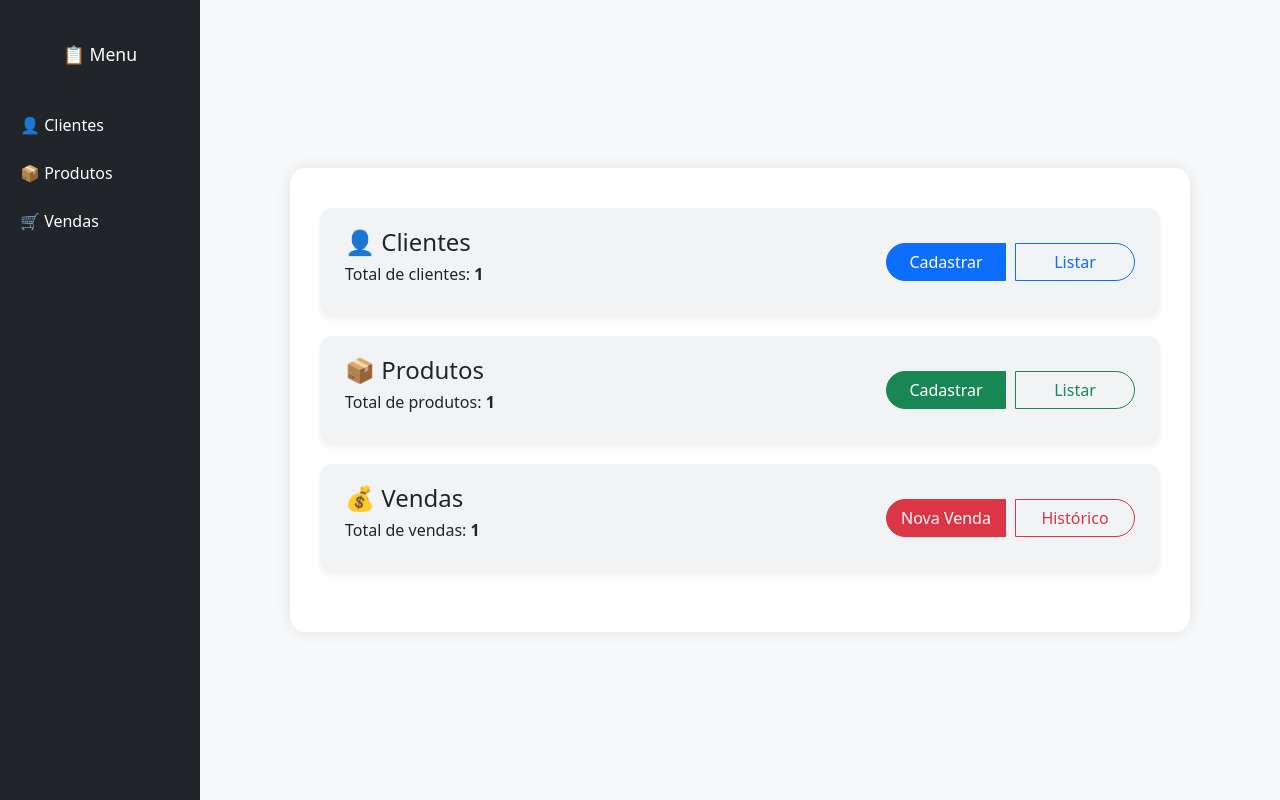
After one commit to JoaoPSFranca/BCC-Topicos-de-Programacao, a Flask app: template Dia-9_Flask/ProjetoVendas/templates/home.html in a window 1280 px wide. The commit adds this page. Run offline with Flask 3, Linux system fonts and the light colour scheme; the template is opened without the code that fills it: most values are stand-ins (such as "Sample title", 1, 10 or a date in 2020).

Commit message:
feat: add index and client_list | bug mysql

```diff
--- a/Dia-9_Flask/ProjetoVendas/dao/Database.py
+++ b/Dia-9_Flask/ProjetoVendas/dao/Database.py
@@ -5,7 +5,7 @@ class Database:
        self.server=""
        self.database=""
        self.password=""
-       self.database=""
+       self.user=""
        self.port=3306
        self.pointer =""
 
--- /dev/null
+++ b/Dia-9_Flask/ProjetoVendas/static/css/base.css
@@ -0,0 +1,52 @@
+body {
+    background-color: #f8f9fa;
+    margin: 0;
+    height: 100vh;
+    display: flex;
+}
+
+.sidebar {
+    width: 200px;
+    background-color: #212529;
+    padding-top: 2rem;
+    flex-shrink: 0;
+}
+
+.sidebar a {
+    color: #ffffff;
+    text-decoration: none;
+    display: block;
+    padding: 12px 20px;
+    font-weight: 500;
+}
+
+.sidebar a:hover {
+    background-color: #343a40;
+    border-left: 4px solid #0d6efd;
+}
+
+.sidebar a.active {
+    background-color: #0d6efd;
+    font-weight: bold;
+}
+
+.main-content {
+    flex-grow: 1;
+    display: flex;
+    align-items: center;
+    justify-content: center;
+}
+
+.menu-link {
+    color: #ffffff;
+    text-decoration: none;
+    font-weight: bold;
+    font-size: 1.1rem;
+}
+
+.menu-link:hover,
+.menu-link:focus {
+    color: #ffffff;
+    text-decoration: none;
+    cursor: pointer;
+}
--- /dev/null
+++ b/Dia-9_Flask/ProjetoVendas/static/css/index.css
@@ -0,0 +1,66 @@
+body {
+    background-color: #f8f9fa;
+    margin: 0;
+    height: 100vh;
+    display: flex;
+}
+
+.card-section {
+    width: 100%;
+    max-width: 900px;
+    background-color: #ffffff;
+    border-radius: 15px;
+    box-shadow: 0 0 15px rgba(0, 0, 0, 0.1);
+    padding: 40px 30px;
+}
+
+.info-card {
+    border-radius: 12px;
+    padding: 20px 25px;
+    margin-bottom: 20px;
+    background-color: #f1f3f5;
+    box-shadow: 0 4px 6px rgba(0, 0, 0, 0.05);
+}
+
+.info-card h4 {
+    margin-bottom: 5px;
+}
+
+.info-card p {
+    margin-bottom: 10px;
+}
+
+.btn-group {
+    display: flex;
+    gap: 10px;
+}
+
+.btn-custom {
+    min-width: 120px;
+}
+
+.btn-fill {
+    border-bottom-left-radius: 20px;
+    border-top-left-radius: 20px;
+}
+
+.btn-fill:hover {
+    background-color: transparent;
+}
+
+.btn-primary:hover {
+    color: #0d6efd;
+}
+
+.btn-success:hover {
+    color: #198754;
+}
+
+.btn-danger:hover {
+    color: #dc3545;
+}
+
+.btn-outline {
+    border-bottom-right-radius: 20px;
+    border-top-right-radius: 20px;
+}
--- /dev/null
+++ b/Dia-9_Flask/ProjetoVendas/templates/base.html
@@ -0,0 +1,16 @@
+<body>
+    <div class="sidebar">
+        <h5 class="text-center mb-4">
+            <a href="/" class="menu-link">📋 Menu</a>
+        </h5>
+
+        <a href="/clients" class="{% if active_page == 'clients' %}active{% endif %}">👤 Clientes</a>
+        <a href="/products" class="{% if active_page == 'products' %}active{% endif %}">📦 Produtos</a>
+        <a href="/sales" class="{% if active_page == 'sales' %}active{% endif %}">🛒 Vendas</a>
+    </div>
+
+    <div class="main-content">
+        {% block content %}
+        {% endblock %}
+    </div>
+</body>
--- /dev/null
+++ b/Dia-9_Flask/ProjetoVendas/templates/home.html
@@ -0,0 +1,54 @@
+<!DOCTYPE html>
+<html lang="pt-br">
+<head>
+    <meta charset="UTF-8">
+    <title>Sistema de Vendas</title>
+    <link href="https://cdn.jsdelivr.net/npm/bootstrap@5.3.0/dist/css/bootstrap.min.css" rel="stylesheet">
+    <link rel="stylesheet" href="{{ url_for('static', filename='css/base.css') }}">
+    <link rel="stylesheet" href="{{ url_for('static', filename='css/index.css') }}">
+</head>
+{% extends "base.html" %}
+
+{% block content %}
+    <div class="card-section">
+        <div class="info-card">
+            <div class="d-flex justify-content-between align-items-center">
+                <div>
+                    <h4>👤 Clientes</h4>
+                    <p>Total de clientes: <strong>{{ data.total_clientes }}</strong></p>
+                </div>
+                <div class="btn-group">
+                    <a href="/clients/create" class="btn btn-primary btn-custom btn-fill">Cadastrar</a>
+                    <a href="/clients" class="btn btn-outline-primary btn-custom btn-outline">Listar</a>
+                </div>
+            </div>
+        </div>
+
+        <div class="info-card">
+            <div class="d-flex justify-content-between align-items-center">
+                <div>
+                    <h4>📦 Produtos</h4>
+                    <p>Total de produtos: <strong>{{ data.total_produtos }}</strong></p>
+                </div>
+                <div class="btn-group">
+                    <a href="/products/create" class="btn btn-success btn-custom btn-fill">Cadastrar</a>
+                    <a href="/products" class="btn btn-outline-success btn-custom btn-outline">Listar</a>
+                </div>
+            </div>
+        </div>
+
+        <div class="info-card">
+            <div class="d-flex justify-content-between align-items-center">
+                <div>
+                    <h4>💰 Vendas</h4>
+                    <p>Total de vendas: <strong>{{ data.total_vendas }}</strong></p>
+                </div>
+                <div class="btn-group">
+                    <a href="/sales/create" class="btn btn-danger btn-custom btn-fill">Nova Venda</a>
+                    <a href="/sales" class="btn btn-outline-danger btn-custom btn-outline">Histórico</a>
+                </div>
+            </div>
+        </div>
+    </div>
+{% endblock %}
+</html>
```
Also changed, not shown: Dia-9_Flask/ProjetoVendas/banco/Script.sql (added, +35 -0 lines), Dia-9_Flask/ProjetoVendas/dao/ControllerDefault.py (+5 -5 lines), Dia-9_Flask/ProjetoVendas/main.py (+47 -1 lines), Dia-9_Flask/ProjetoVendas/model/Sale.py (+9 -7 lines), Dia-9_Flask/ProjetoVendas/static/css/style.css (+77 -0 lines), Dia-9_Flask/ProjetoVendas/templates/Index.html (+65 -2 lines), Dia-9_Flask/ProjetoVendas/templates/clients/create.html (added, +25 -0 lines), Dia-9_Flask/ProjetoVendas/templates/clients/list.html (added, +51 -0 lines).
